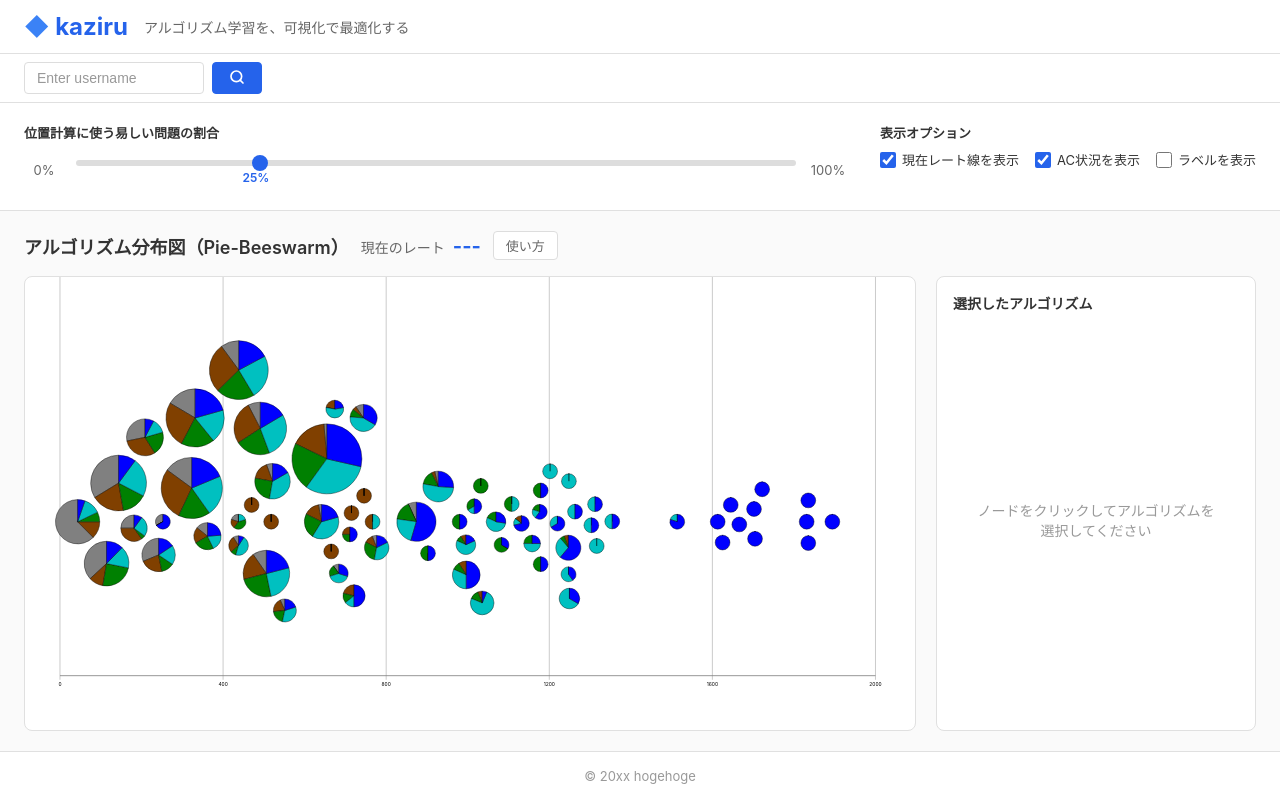
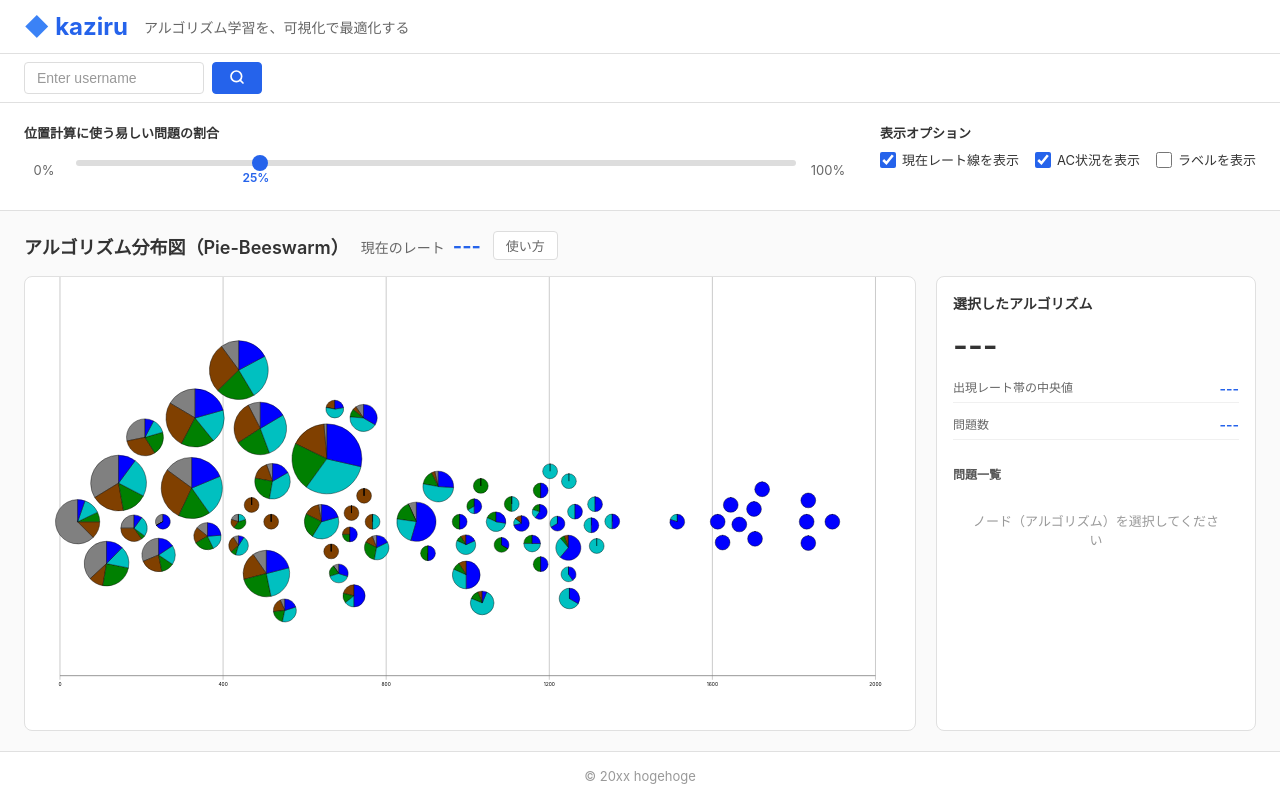
Before and after one commit to vdslab/theme2026-kaziru, a React (Vite) app: page / in a window 1280 px wide. Built offline with nearby package versions, Linux system fonts and the light colour scheme.

Commit message:
feat: 非選択時にも雛形を表示するように

```diff
--- a/src/components/AlgorithmCard.jsx
+++ b/src/components/AlgorithmCard.jsx
@@ -14,8 +14,26 @@ export default function AlgorithmCard({ algo, problems, submissionsMap }) {
       <div className="legend">
         <div className="legend-title">選択したアルゴリズム</div>
         <div className="selected-algo-card">
-          <div className="selected-algo-card--empty">
-            ノードをクリックしてアルゴリズムを選択してください
+          <div className="selected-algo-info">
+            <div className="selected-algo-header">
+              <div className="selected-algo-name">---</div>
+            </div>
+            <div className="selected-algo-stats">
+              <div className="stat-row">
+                <span className="stat-label">出現レート帯の中央値</span>
+                <span className="stat-value">---</span>
+              </div>
+              <div className="stat-row">
+                <span className="stat-label">問題数</span>
+                <span className="stat-value">---</span>
+              </div>
+            </div>
+          </div>
+          <div className="problems-list">
+            <div className="problems-list-title">問題一覧</div>
+            <div className="problems-list--empty">
+              ノード（アルゴリズム）を選択してください
+            </div>
           </div>
         </div>
       </div>
--- a/style.css
+++ b/style.css
@@ -451,12 +451,14 @@ body {
 
 .selected-algo-info {
   flex-shrink: 0;
+  min-height: 132px;
 }
 
 .selected-algo-name {
   font-size: 32px;
   font-weight: 600;
   color: #333;
+  line-height: 1.3;
 }
 
 .selected-algo-stats {
@@ -473,17 +475,20 @@ body {
   align-items: center;
   padding: 4px 0;
   border-bottom: 1px solid #f0f0f0;
+  line-height: 1.4;
 }
 
 .selected-algo-stats .stat-label {
   font-size: 12px;
   color: #666;
+  line-height: 1.4;
 }
 
 .selected-algo-stats .stat-value {
   font-size: 14px;
   font-weight: 600;
   color: #2563eb;
+  line-height: 1.4;
 }
 
 .selected-algo-card .problems-button {
@@ -518,6 +523,17 @@ body {
   font-weight: 600;
   color: #555;
   margin-bottom: 4px;
+}
+
+.problems-list--empty {
+  display: flex;
+  align-items: center;
+  justify-content: center;
+  min-height: 80px;
+  color: #999;
+  font-size: 13px;
+  text-align: center;
+  padding: 16px;
 }
 
 .problem-item {
```
